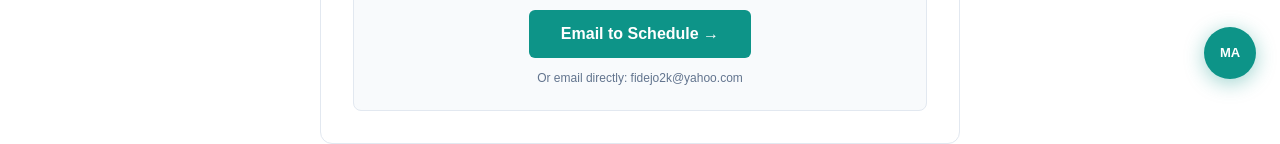
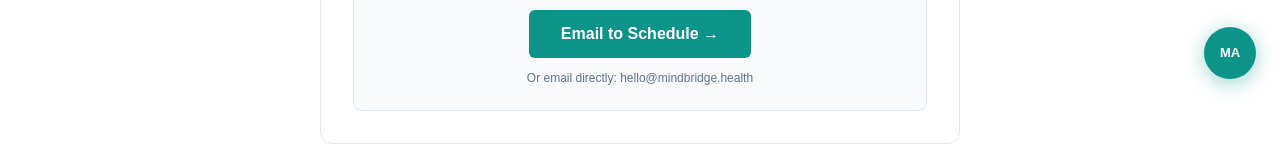
Before and after one commit to fidelis-emmanuel/emmanueldigitalhealth-website, a Next.js app: page /demo in a window 1280 px wide. Shown: the part 697-841 px from the top of the page. Built offline with nearby package versions, Linux system fonts and the light colour scheme.

Commit message:
fix: replace yahoo email with hello@mindbridge.health on demo page

```diff
--- a/app/demo/page.tsx
+++ b/app/demo/page.tsx
@@ -36,14 +36,14 @@ export default function Demo() {
         <div className="rounded-lg p-6 text-center" style={{ backgroundColor: "#f8fafc", border: "1px solid #e2e8f0" }}>
           <p className="text-slate-700 font-medium mb-4">Schedule via email</p>
           <a
-            href="mailto:fidejo2k@yahoo.com?subject=MindBridge Demo Request&body=Hi Fidelis,%0A%0AI'd like to schedule a demo of MindBridge Health AI.%0A%0AClinic name:%0ANumber of clinicians:%0ABest time to meet:%0A%0AThanks"
+            href="mailto:hello@mindbridge.health?subject=MindBridge Demo Request&body=Hi Fidelis,%0A%0AI'd like to schedule a demo of MindBridge Health AI.%0A%0AClinic name:%0ANumber of clinicians:%0ABest time to meet:%0A%0AThanks"
             className="inline-block text-white px-8 py-3 rounded-md font-semibold hover:opacity-90 transition-colors"
             style={{ backgroundColor: "#0d9488" }}
           >
             Email to Schedule →
           </a>
           <p className="text-slate-500 text-xs mt-3">
-            Or email directly: fidejo2k@yahoo.com
+            Or email directly: hello@mindbridge.health
           </p>
         </div>
       </div>
```
